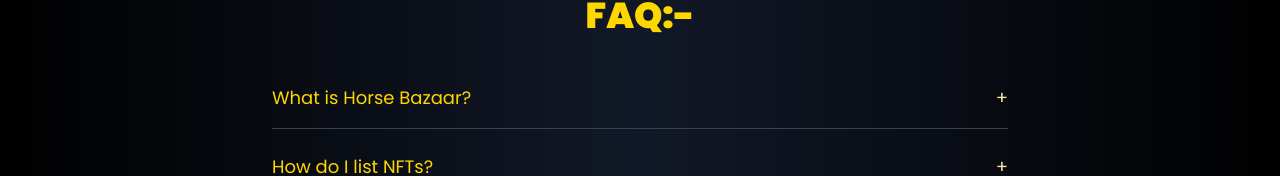
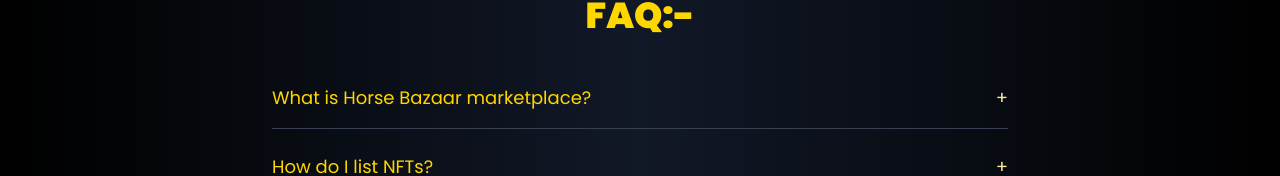
Before and after one commit to Barklegne/invincible-gg-assignmen, a React (Vite) app: page / in a window 1280 px wide. Shown: the part 1585-1761 px from the top of the page. Built offline with nearby package versions, Linux system fonts and the light colour scheme.

Commit message:
feat: faq updated 2.5

```diff
--- a/src/data/faq.js
+++ b/src/data/faq.js
@@ -1,6 +1,6 @@
 const faqs = [
 	{
-		q: 'What is Horse Bazaar?',
+		q: 'What is Horse Bazaar marketplace?',
 		a: 'Horse Bazaar is a modern NFT marketplace for digital art, collectibles, and more, featuring a premium user experience and gold-themed design.',
 	},
 	{
```
